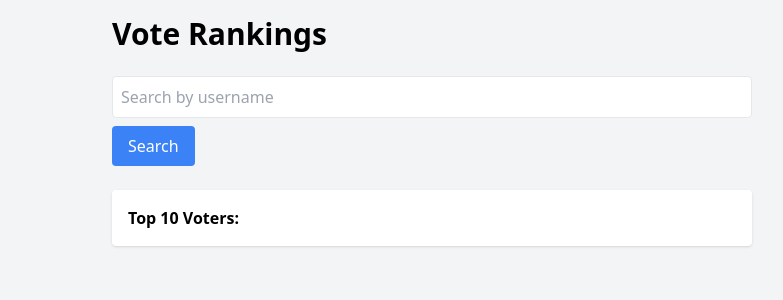
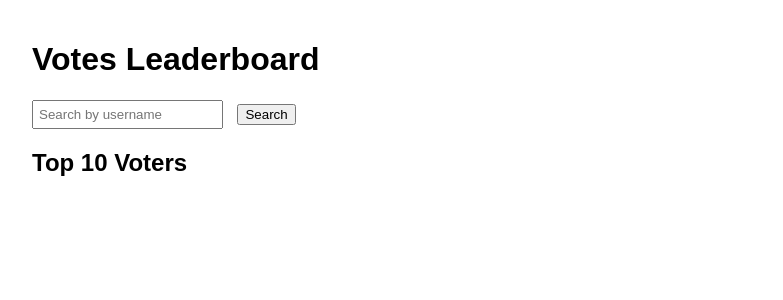
Before and after one commit to LoveUwUBotForeverMcBoss1999/votes-api, a Flask app: template templates/index.html in a window 1280 px wide. Shown: the top 300 px of the page, without its empty margins (208-991 px from the left). Run offline with Flask 2, Linux system fonts and the light colour scheme; the template is opened without the code that fills it, so the values that code supplies are empty; some libraries are stand-ins or nearby versions.

Commit message:
Update index.html

```diff
--- a/templates/index.html
+++ b/templates/index.html
@@ -1,78 +1,85 @@
 <!DOCTYPE html>
-<html lang="en">
+<html>
 <head>
-    <meta charset="UTF-8">
-    <meta name="viewport" content="width=device-width, initial-scale=1.0">
-    <title>Vote Rankings</title>
-    <script src="https://cdn.tailwindcss.com"></script>
-</head>
-<body class="bg-gray-100">
-    <div class="max-w-2xl mx-auto p-4">
-        <h1 class="text-3xl font-bold mb-6">Vote Rankings</h1>
+    <title>Votes Leaderboard</title>
+    <script>
+        async function loadTopVoters() {
+            const container = document.getElementById('voters');
+            container.innerHTML = '';
 
-        <div class="mb-6">
-            <input type="text" id="username" placeholder="Search by username"
-                   class="p-2 border rounded w-full">
-            <button onclick="searchUser()" class="mt-2 bg-blue-500 text-white px-4 py-2 rounded">
-                Search
-            </button>
-        </div>
-
-        <div id="results" class="bg-white p-4 rounded shadow"></div>
-    </div>
-
-    <script>
-        const API_URL = 'YOUR_VERCEL_API_URL';
-
-        async function searchUser() {
-            const username = document.getElementById('username').value;
-            if (!username) return;
-
-            try {
-                const response = await fetch(`${API_URL}/api/votes/${username}`);
-                const data = await response.json();
-                displayResults(data);
-            } catch (error) {
-                document.getElementById('results').innerHTML = 'User not found';
-            }
-        }
-
-        function displayResults(data) {
-            const resultsDiv = document.getElementById('results');
-            resultsDiv.innerHTML = `
-                <div class="space-y-2">
-                    <p class="text-xl font-bold">${data.username}</p>
-                    <p>Rank: ${data.rank}</p>
-                    <p>Votes: ${data.votes}</p>
-                    <p>Last Voted: ${data.lastVoted}</p>
-                </div>
-            `;
-        }
-
-        // Load top 10 on page load
-        async function loadTopTen() {
-            const results = document.getElementById('results');
-            results.innerHTML = '<p class="font-bold">Top 10 Voters:</p>';
-
+            // Load top 10 voters
             for (let i = 1; i <= 10; i++) {
                 try {
-                    const response = await fetch(`${API_URL}/api/votes/${i}`);
+                    const response = await fetch(`/api/votes/${i}`);
                     const data = await response.json();
-                    results.innerHTML += `
-                        <div class="mt-4 p-2 border-b">
-                            <p class="font-semibold">${data.username}</p>
-                            <p>Rank: ${data.rank}</p>
-                            <p>Votes: ${data.votes}</p>
-                            <p>Last Voted: ${data.lastVoted}</p>
-                        </div>
+
+                    const voterDiv = document.createElement('div');
+                    voterDiv.className = 'voter';
+                    voterDiv.innerHTML = `
+                        <h3>${data.username}</h3>
+                        <p>Rank: ${data.rank}</p>
+                        <p>Votes: ${data.votes}</p>
+                        <p>Last Voted: ${data.lastVoted}</p>
                     `;
+                    container.appendChild(voterDiv);
                 } catch (error) {
-                    continue;
+                    console.error(`Error loading rank ${i}:`, error);
                 }
             }
         }
 
-        loadTopTen();
+        async function searchUser() {
+            const username = document.getElementById('search').value;
+            if (!username) return;
+
+            try {
+                const response = await fetch(`/api/votes/${username}`);
+                const data = await response.json();
+
+                const resultDiv = document.getElementById('searchResult');
+                resultDiv.innerHTML = `
+                    <h3>${data.username}</h3>
+                    <p>Rank: ${data.rank}</p>
+                    <p>Votes: ${data.votes}</p>
+                    <p>Last Voted: ${data.lastVoted}</p>
+                `;
+            } catch (error) {
+                document.getElementById('searchResult').innerHTML = 'User not found';
+            }
+        }
+
+        window.onload = loadTopVoters;
     </script>
+    <style>
+        body {
+            font-family: Arial, sans-serif;
+            max-width: 800px;
+            margin: 0 auto;
+            padding: 20px;
+        }
+        .voter {
+            border: 1px solid #ddd;
+            padding: 10px;
+            margin: 10px 0;
+            border-radius: 5px;
+        }
+        #search {
+            padding: 5px;
+            margin-right: 10px;
+        }
+    </style>
+</head>
+<body>
+    <h1>Votes Leaderboard</h1>
+
+    <div>
+        <input type="text" id="search" placeholder="Search by username">
+        <button onclick="searchUser()">Search</button>
+    </div>
+
+    <div id="searchResult"></div>
+
+    <h2>Top 10 Voters</h2>
+    <div id="voters"></div>
 </body>
 </html>
```
